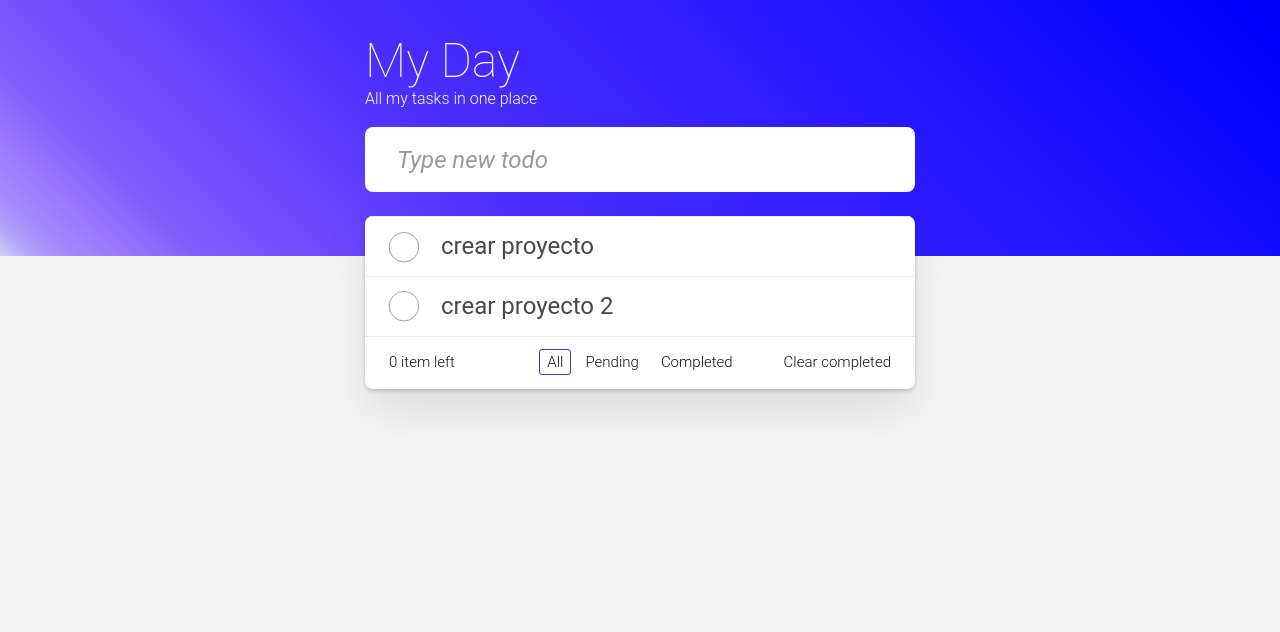
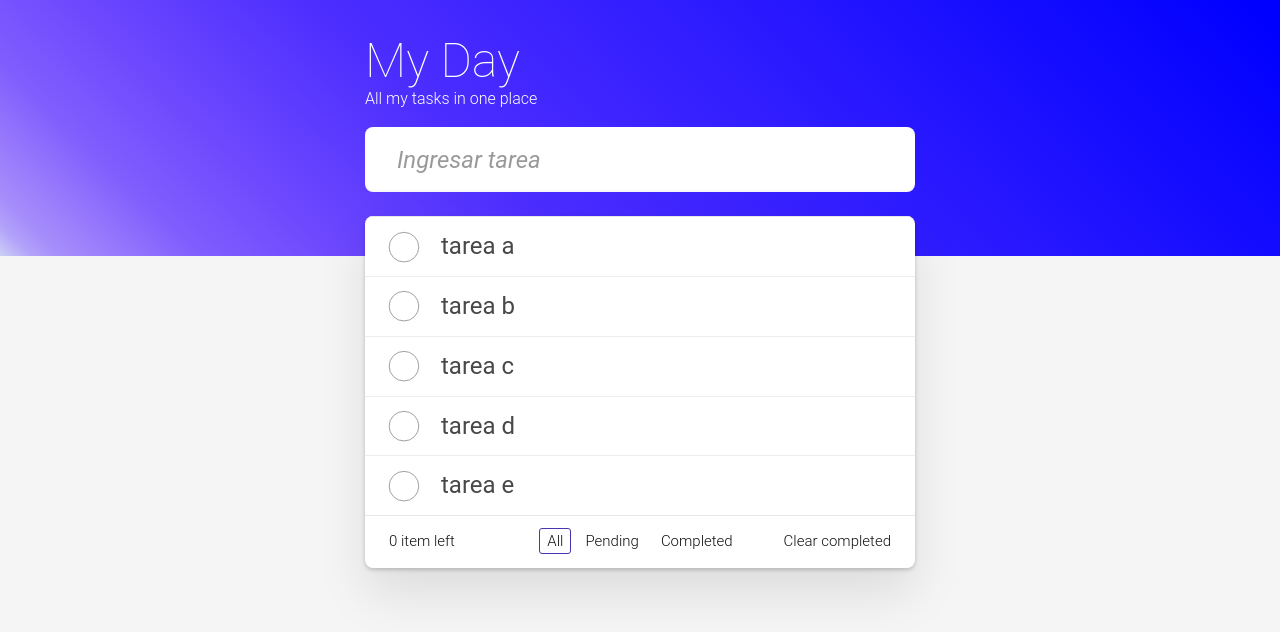
Before and after one commit to jimiseven/FrontDevRoute, an Angular app in the folder todoList/: page / in a window 1280 px wide. Shown: the top 632 px of the page. Built offline with nearby package versions, Linux system fonts and the light colour scheme.

Commit message:
solucion al error de ingresar y eliminar datos

```diff
--- a/todoList/src/app/pages/home/home.component.html
+++ b/todoList/src/app/pages/home/home.component.html
@@ -6,7 +6,7 @@
         <p>All my tasks in one place</p>
         <input
           class="new-todo"
-          placeholder="Type new todo"
+          placeholder="Ingresar tarea"
           autofocus
           type="text"
           (change)="changeHandler($event)"
@@ -20,7 +20,7 @@
           <li *ngFor="let task of tasks(); index as i">
             <div class="view">
               <input class="toggle" type="checkbox" />
-              <label>{{ task.title }}</label>
+              <label>{{ task }}</label>
               <button class="destroy" (click)="deleteTask(i)"></button>
             </div>
             <input class="edit" value="Buy a unicorn" />
--- a/todoList/src/app/pages/home/home.component.ts
+++ b/todoList/src/app/pages/home/home.component.ts
@@ -1,46 +1,52 @@
 import { CommonModule } from '@angular/common';
 import { Component, signal } from '@angular/core';
-import { title } from 'process';
+//import { title } from 'process';
 
-
-import { Task } from '../../models/task.model';
+//import { Task } from '../../models/task.model';
 @Component({
   selector: 'app-home',
   standalone: true,
   imports: [CommonModule],
   templateUrl: './home.component.html',
-  styleUrl: './home.component.css'
+  styleUrl: './home.component.css',
 })
 export class HomeComponent {
-  tasks = signal <Task[]>([
-    {
-      id: Date.now(),
-      title : 'crear proyecto',
-      completed : false
-    },
-    {
-      id: Date.now(),
-      title : 'crear proyecto 2',
-      completed : true
-    }
+  tasks = signal([
+    'tarea a',
+    'tarea b',
+    'tarea c',
+    'tarea d',
+    'tarea e',
+    // {
+    //   id: Date.now(),
+    //   title : 'crear proyecto',
+    //   completed : false
+    // },
+    // {
+    //   id: Date.now(),
+    //   title : 'crear proyecto 2',
+    //   completed : true
+    // }
   ]);
 
-
-  changeHandler(event: Event){
+  changeHandler(event: Event) {
     const input = event.target as HTMLInputElement;
     const newTask = input.value;
-    this.addTaks(newTask);
+    //this.addTaks(newTask);
+    this.tasks.update((tasks) => [...tasks, newTask]);
   }
 
-  addTaks(Title: string){
-    const newTask = {
-      id : Date.now(),
-      title,
-      completed: false,
-    };
-    this.tasks.update((tasks) => [...tasks, newTask]);
-  }
-  deleteTask(index: number){
-    this.tasks.update((tasks) => tasks.filter((task, position) => position !== index));
+  // addTaks(Title: string){
+  //   const newTask = {
+  //     id : Date.now(),s
+  //     title,
+  //     completed: false,
+  //   };
+  //   this.tasks.update((tasks) => [...tasks, newTask]);
+  // }
+  deleteTask(index: number) {
+    this.tasks.update((tasks) =>
+      tasks.filter((task, position) => position !== index)
+    );
   }
 }
```
